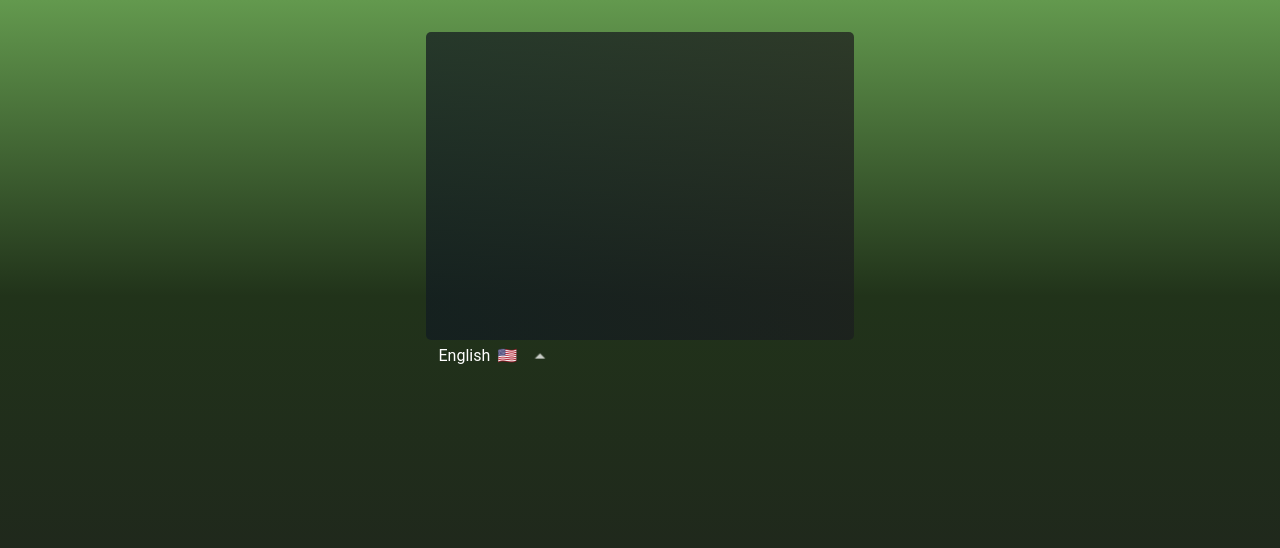
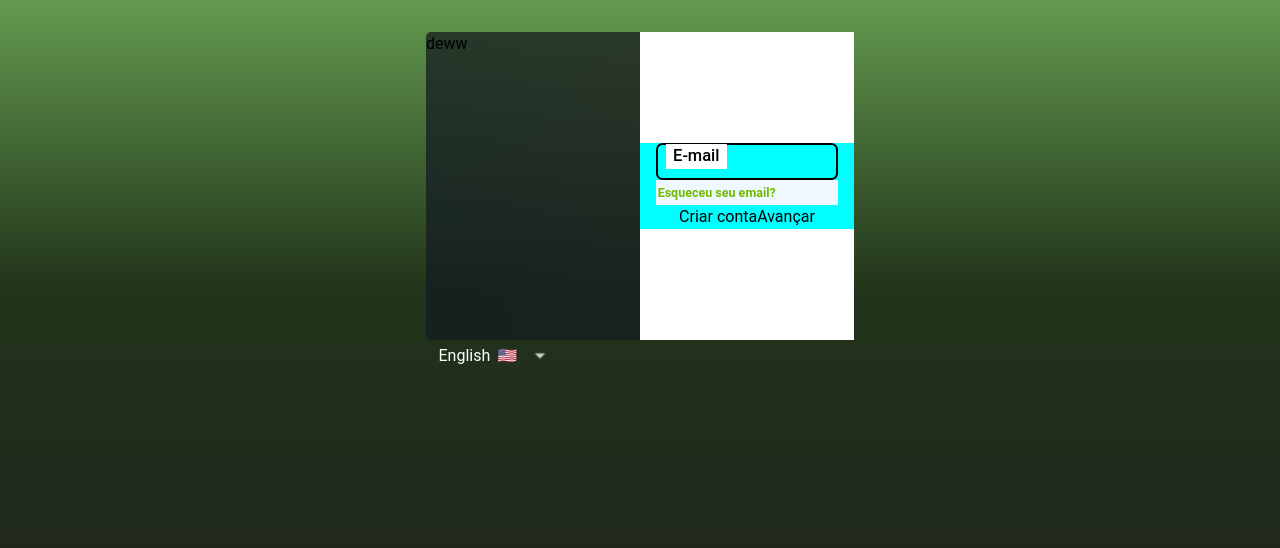
Before and after one commit to 3alyef/al-postel, a Next.js app: page /en/login in a window 1280 px wide. Shown: the top 548 px of the page. Built offline with nearby package versions, Linux system fonts and the light colour scheme; a web font is replaced by a local one.

Commit message:
update 17:52

```diff
--- a/src/app/[locale]/(login)/login/page.tsx
+++ b/src/app/[locale]/(login)/login/page.tsx
@@ -15,8 +15,31 @@ export default async function Login({
           {/*<h1>{dictionary.Login.Title}</h1>*/}
           <div className={`to2Container `}>
             <main className={`loginMenu `}>
+              <section className="">
+                deww
+              </section>
+              <section className="dataUser bg-white">
+                <div className="dataUser_Container">
+                  <div className="formData_ContainerEmail">
 
+                    <div className="container_Input_Div">
+                      <input type="text" className="emailInput" placeholder=" "/>
+                      <div className="labelEmail labelEmailFocus"><span>E-mail</span></div>
+                    </div>
 
+                  </div>
+                  <div className="forgetEmail">
+
+                    <input type="button" value="Esqueceu seu email?"/>
+
+                  </div>
+
+                  <div>
+                    <input type="button" value="Criar conta"/>
+                    <input type="button" value="Avançar"/>
+                  </div>
+                </div>
+              </section>
             </main>
             <footer>
               <LanguageSwitch locale={locale}/>
--- a/src/app/[locale]/(login)/login/scss/_welcome_page.scss
+++ b/src/app/[locale]/(login)/login/scss/_welcome_page.scss
@@ -53,12 +53,87 @@
         .loginMenu {
             color: black;
             display: flex;
-            flex-direction: column;
             background-image: linear-gradient(65deg, rgba(17, 27, 33, 0.75) 0%, rgba(30, 30, 30, 0.75) 100%);
             width: 26.75em;
             aspect-ratio: 1.25 / .9;
             border-radius: 5px;
+            section {
+                width: 50%;
+            }
 
+            .dataUser {
+                display:flex;
+                align-items: center;
+                justify-content: center;
+                .dataUser_Container {
+                    display:flex;
+                    flex-direction: column;
+                    align-items: center;
+                    justify-content: center;
+                    background-color: aqua;
+                    .formData_ContainerEmail {
+                        border: 2px solid rgb(0, 0, 0);
+                        border-radius: 6.5px;
+                        display: flex;
+                        align-items: center;
+                        justify-content: center;
+                        width: 85%;
+                        .container_Input_Div {
+                            width: 100%;
+                            height: 100%;
+                            position: relative;
+                            .emailInput{
+                                background-color: transparent;
+                                width: 100%;
+                                padding: .3em;
+                            }
+                            .labelEmail {
+                                position: absolute;
+                                background-color: #fff;
+                                width: auto;
+                                bottom: 9.5px;
+                                font-size: 16.5px;
+                                font-weight: 500;
+                                left: 8px;
+                                max-width: calc(100% - 16px);
+                                overflow: hidden;
+                                padding: 0 7px;
+                                transition: transform .15s cubic-bezier(0.4, 0, 0.2, 1), opacity .15s cubic-bezier(0.4, 0, 0.2, 1);
+                                white-space: nowrap;
+                                z-index: 1;
+                            }
+                        }
+
+
+
+                        .emailInput:focus ~ .labelEmailFocus,
+                        .emailInput:not(:placeholder-shown) ~ .labelEmailFocus {
+                            transform: scale(0.8) translateY(-28px) translateX(-12px);
+                        }
+                    }
+
+                    .forgetEmail {
+                        width: 85%;
+                        background-color: #f0f8ff;
+                        display: flex;
+                        justify-content: center;
+                        padding: .2em .1em;
+                        input {
+                            width: 100%;
+                            text-align: left; // SEMITIC
+                            font-size: 12.5px;
+                            color: #71BA00;
+                            font-weight: 700;
+                            word-wrap: break-word;
+                            cursor: pointer;
+                        }
+                    }
+
+                }
+
+
+
+            }
         }
 
 
--- a/src/app/components/languageSwitch/languageSwitch.tsx
+++ b/src/app/components/languageSwitch/languageSwitch.tsx
@@ -87,9 +87,9 @@ const LanguageSwitch: React.FC<PropsLanguageSwitch> = ({locale}) => {
                 <div className="languageSwitch">
                     <LanguageFlagName languageName={languages[locale][0]} flag={languages[locale][1]}/>
                     {openLangToggle ? (
+                        <IoMdArrowDropup className="dropStyle"/>
+                    ): (
                         <IoMdArrowDropdown className="dropStyle"/>
-                    ): (
-                        <IoMdArrowDropup className="dropStyle"/>
                     )}
 
                 </div>
```
Also changed, not shown: src/app/[locale]/globals.css, 1 other file (tests, documents, lock files or other folders).
